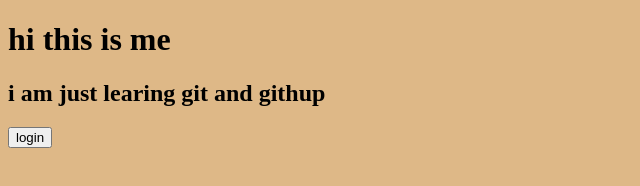
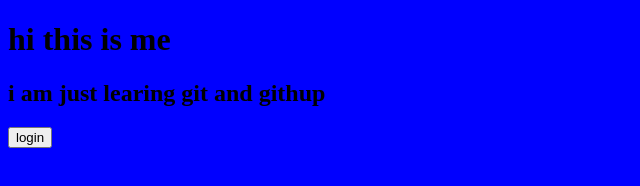
Before and after one commit to 7mohamedezz/test, a plain HTML site: page index.html in a window 1280 px wide. Shown: the whole page, without its empty margins (0-640 px from the left). Drawn offline with Linux system fonts and the light colour scheme.

Commit message:
changing background corlour to blue

```diff
--- a/style.css
+++ b/style.css
@@ -1,3 +1,3 @@
 .head {
-    background-color: burlywood;
+    background-color: blue;
 }
```
